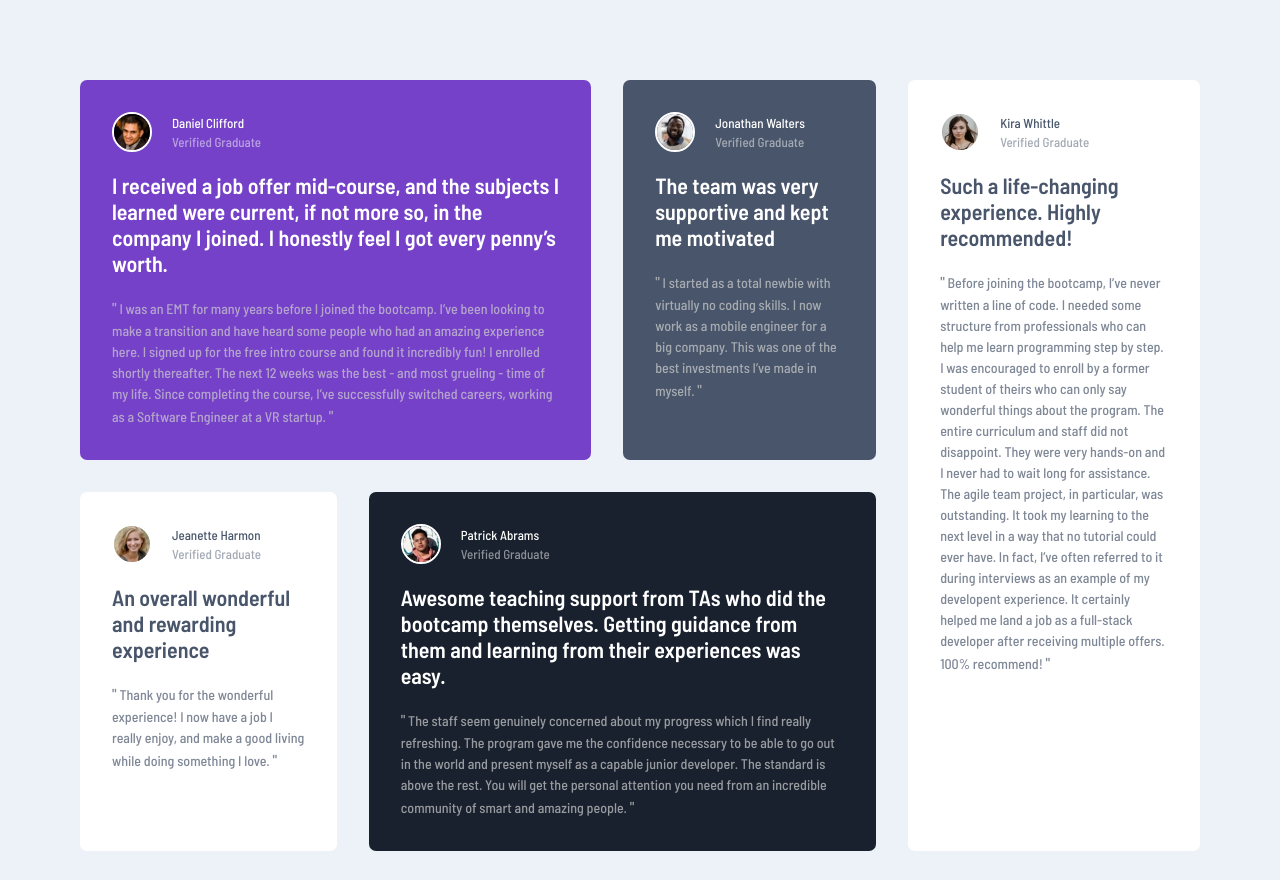
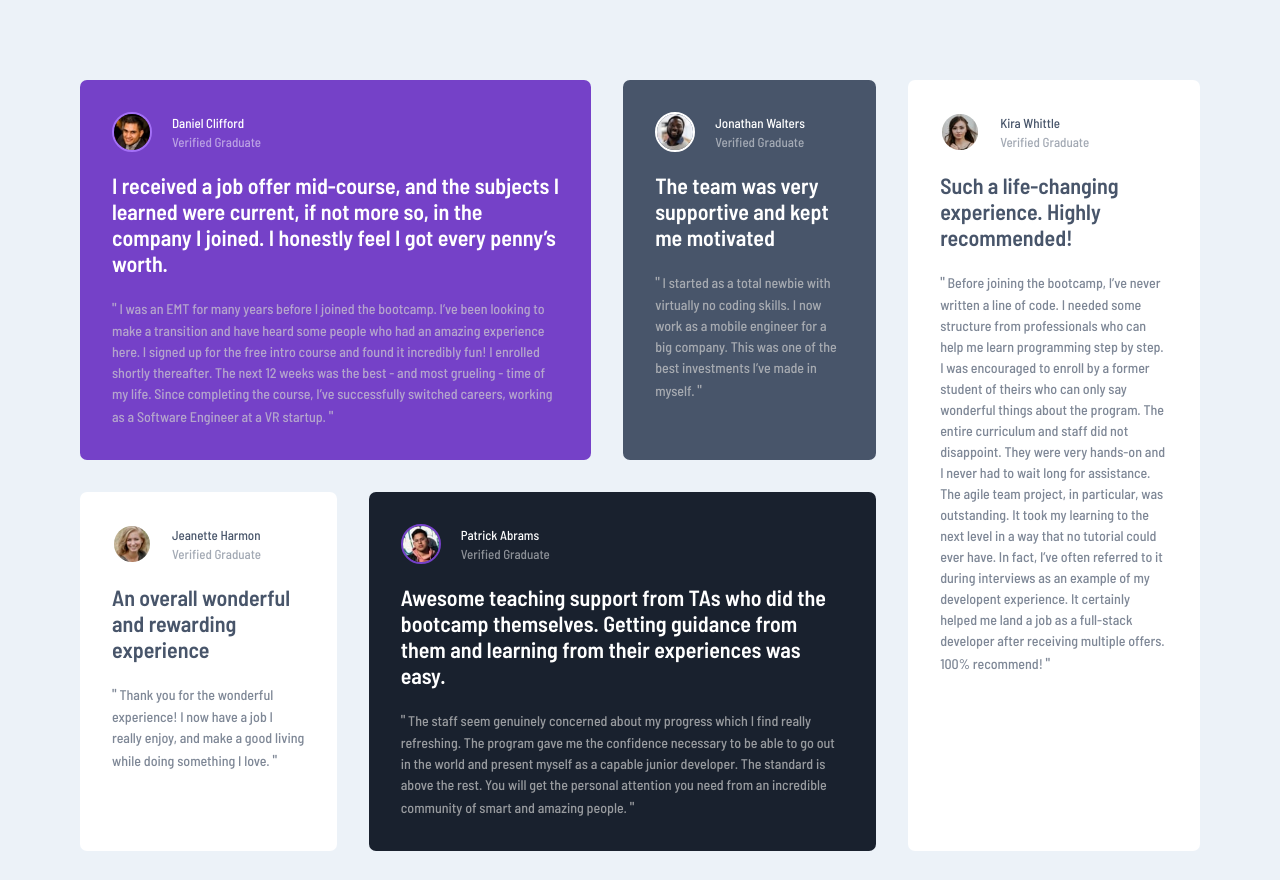
Before and after one commit to DavidXploidz/Testimonial_Grid_Areas, a plain HTML site: page index.html in a window 1280 px wide. Drawn offline with Linux system fonts and the light colour scheme.

Commit message:
fix bordes en imagenes

```diff
--- a/index.html
+++ b/index.html
@@ -15,7 +15,7 @@
         <div class="testimoniales">
             <blockquote class="testimoniales__card">
                 <div class="d-flex">
-                    <img class="testimoniales__img" src="images/image-daniel.jpg" alt="image person">
+                    <img class="testimoniales__img testimoniales__img--violetSaturate" src="images/image-daniel.jpg" alt="image person">
                     <p class="testimoniales__name">Daniel Clifford <span class="testimoniales__job">Verified Graduate</span></p>
                 </div>
                 <p class="testimoniales__review">
@@ -58,7 +58,7 @@
             </blockquote>
             <blockquote class="testimoniales__card testimoniales__card--blue">
                 <div class="d-flex">
-                    <img class="testimoniales__img" src="images/image-patrick.jpg" alt="image person">
+                    <img class="testimoniales__img testimoniales__img--violet" src="images/image-patrick.jpg" alt="image person">
                     <p class="testimoniales__name">Patrick Abrams <span class="testimoniales__job">Verified Graduate</span></p>
                 </div>
                 <p class="testimoniales__review">
--- a/styles/app.css
+++ b/styles/app.css
@@ -115,6 +115,12 @@ input, textarea, button, select{
     width: 40px;
     border: 2px solid var(--White);
 }
+.testimoniales__img--violet{
+    border: 2px solid var(--ModerateViolet);
+}
+.testimoniales__img--violetSaturate{
+    border: 2px solid hsl(263.1, 89.4%, 70.4%);
+}
 .testimoniales__name{
     color: var(--White);
     font-weight: 500;
```
